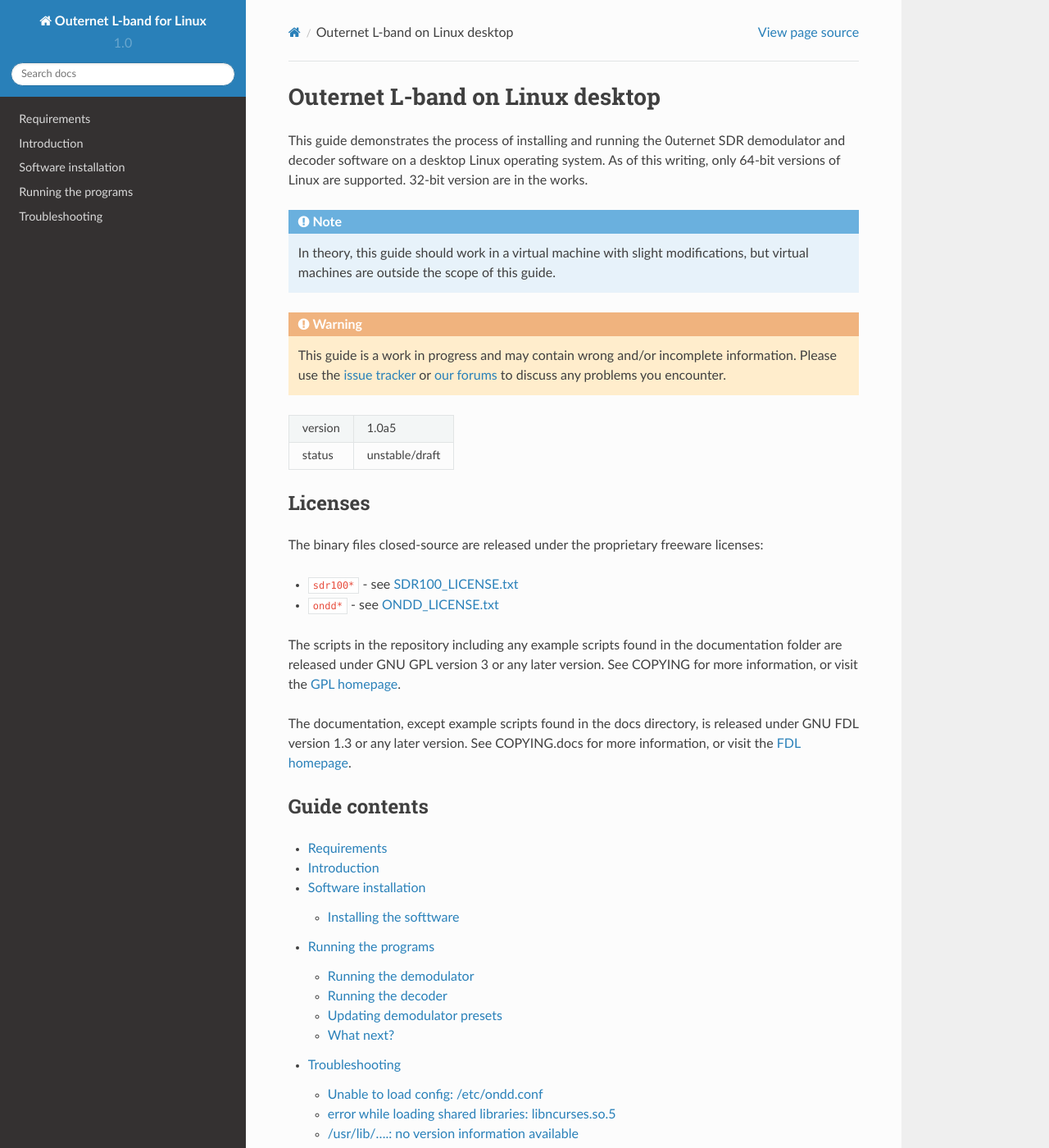
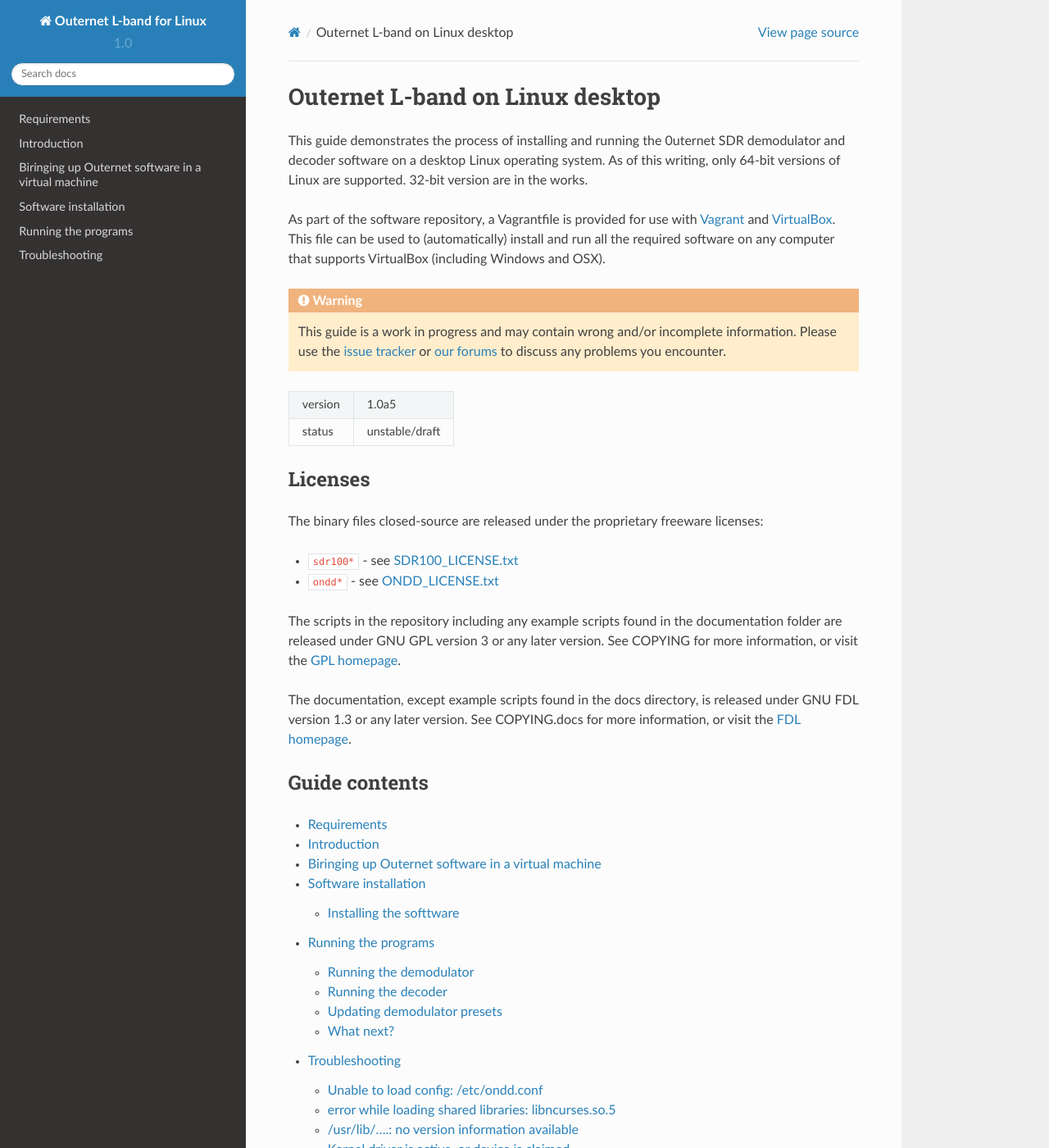
Before and after one commit to Othernet-Project/outernet-linux-lband, a Sphinx documentation site: the page built from docs/source/index.rst, in a window 1280 px wide and 1400 px high. Shown: the whole window at 82% size. Built offline with Sphinx 7.4.7 and the Read the Docs theme 2.0.0, drawn with Linux system fonts in a browser that asks for light colours.

Commit message:
Document virtual machine usage
Signed-off-by: Branko Vukelic <branko@outernet.is>

```diff
--- a/docs/source/index.rst
+++ b/docs/source/index.rst
@@ -7,9 +7,11 @@
 this writing, only 64-bit versions of Linux are supported. 32-bit version are
 in the works.
 
-.. note::
-    In theory, this guide should work in a virtual machine with slight
-    modifications, but virtual machines are outside the scope of this guide.
+As part of the software repository, a Vagrantfile is provided for use with
+`Vagrant <http://vagrantup.com/>`_ and `VirtualBox
+<https://www.virtualbox.org/>`_. This file can be used to (automatically)
+install and run all the required software on any computer that supports
+VirtualBox (including Windows and OSX).
 
 .. warning::
     This guide is a work in progress and may contain wrong and/or incomplete
```
Also changed, not shown: other parts of docs/source/index.rst (+1 -0 lines), docs/source/requirements.rst (+3 -4 lines), docs/source/virtual.rst (added, +60 -0 lines), docs/source/img/putty_vagrant.jpg (added).
